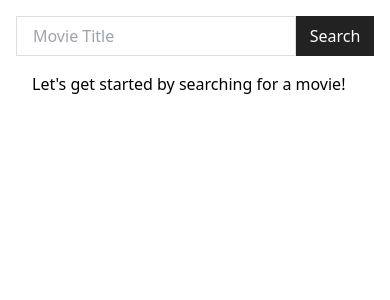
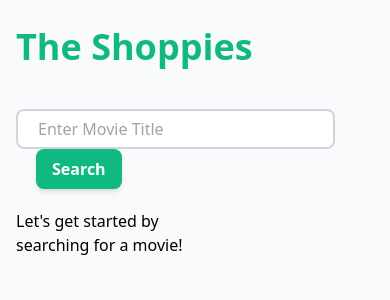
Before and after one commit to saakshishah/TheShoppies, a React (Create React App) app in the folder the_shoppies/: page / in a window 390 px wide. Shown: the top 300 px of the page. Built offline with nearby package versions, Linux system fonts and the light colour scheme.

Commit message:
Significant interface changes made

```diff
--- a/the_shoppies/src/App.css
+++ b/the_shoppies/src/App.css
@@ -1,10 +1,10 @@
-* {
+/* * {
   box-sizing: border-box;
   margin: 0;
   padding: 0;
-}
+} */
 
-body {
+/* body {
   padding: 1rem;
   transition: all 0.5s;
 }
@@ -31,9 +31,9 @@ a {
   outline: none;
   padding: 0px 1rem;
   font-size: 16px;
-}
+} */
 
-.Form button {
+/* .Form button {
   height: 40px;
   width: 100px;
   background: #222;
@@ -44,9 +44,9 @@ a {
 
 .query {
   padding-bottom: 2rem;
-}
+} */
 
-.loading {
+/* .loading {
   width: 20px;
   height: 20px;
   border-radius: 50%;
@@ -57,7 +57,7 @@ a {
 
 .loading::before {
   position: absolute;
-	content: '';
+  content: "";
   left: 0px;
   top: 0px;
   width: 100%;
@@ -82,9 +82,9 @@ a {
   100% {
     transform: rotate(360deg);
   }
-}
+} */
 
-main {
+/* main {
   padding: 1rem;
 }
 
@@ -92,4 +92,4 @@ main {
   line-height: 2;
   color: black;
   margin-top: 10px;
-}
+} */
--- a/the_shoppies/src/App.js
+++ b/the_shoppies/src/App.js
@@ -38,28 +38,48 @@ const App = () => {
   };
 
   return (
-    <div className="App">
-      <header> OMDB Search </header>
-      <form className="Form" onSubmit={handleSubmit}>
+    <div class="bg-gray-50 bg-cover h-screen">
+      <div class="max-w-7xl mx-auto py-6 px-4 sm:px-6 lg:px-8">
+        <header>
+          <h1 class="text-4xl font-bold leading-tight text-green-500">
+            The Shoppies
+          </h1>
+        </header>
+
+        <form onSubmit={handleSubmit}>
           <input
+            class="border-2 border-gray-300 mt-10 bg-white h-10 px-5 pr-16 rounded-lg text-l focus:outline-none"
             type="text"
             autoFocus
             autoComplete="off"
             name="search"
-          placeholder="Movie Title"
-        />
-        <button> Search </button>
+            placeholder="Enter Movie Title"
+          ></input>
+          <button class="py-2 px-4 font-semibold rounded-lg shadow-md text-white bg-green-500 hover:bg-green-700 ml-5">
+            {" "}
+            Search{" "}
+          </button>
         </form>
-      <main>
+        <div class="grid grid-cols-2 gap-4">
+          <div>
             {status === "idle" && (
-          <div> Let's get started by searching for a movie! </div>
+              <div class="mt-5">
+                {" "}
+                Let's get started by searching for a movie!{" "}
+              </div>
             )}
             {status === "error" && <div>{error}</div>}
-        {status === "fetching" && <div className="loading"></div>}
+            {status === "fetching" && (
+              <div class="rounded-full animate-spin w-5 h-5 border-2 border-black">
+                {" "}
+              </div>
+            )}
             {status === "fetched" && (
               <>
-            <div className="query"> Search results for {query} </div>
-            {movies.length === 0 && <div> No articles found! :( </div>}
+                <div class="mt-5"> Search results for {query} </div>
+                {data.Response === "False" && (
+                  <div> No articles found! :( </div>
+                )}
                 {movies.map((movie, index) => (
                   <div className="movie" key={index}>
                     <a
@@ -72,7 +92,7 @@ const App = () => {
                     year: {movie.Year}
                     {console.log(list.length)}
                     <button
-                  class="py-2 px-4 font-semibold rounded-lg shadow-md text-white bg-green-500 hover:bg-green-700"
+                      class="disabled:opacity-50 py-2 px-4 font-semibold rounded-lg shadow-md text-white bg-green-500 active:bg-green-700"
                       onClick={() => {
                         list.length <= 4
                           ? addNomination(movie.imdbID, movie.Title)
@@ -86,20 +106,85 @@ const App = () => {
                 ))}
               </>
             )}
-      </main>
+          </div>
           <div>
-        <ul>
             {list.map((item, index) => (
-            <li key={index}>
+              <div className="movie" key={index}>
                 {item.name}
-              <button onClick={() => removeNomination(item.imdbID, item.Title)}>
+                <button
+                  onClick={() => removeNomination(item.imdbID, item.Title)}
+                >
                   Remove
                 </button>
-            </li>
+              </div>
             ))}
-        </ul>
           </div>
         </div>
+      </div>
+    </div>
+
+    // <div className="App">
+    //   <header> OMDB Search </header>
+    //   <form className="Form" onSubmit={handleSubmit}>
+    //     <input
+    //       type="text"
+    //       autoFocus
+    //       autoComplete="off"
+    //       name="search"
+    //       placeholder="Movie Title"
+    //     />
+    //     <button> Search </button>
+    //   </form>
+    //   <main>
+    //     {status === "idle" && (
+    //       <div> Let's get started by searching for a movie! </div>
+    //     )}
+    //     {status === "error" && <div>{error}</div>}
+    //     {status === "fetching" && <div className="loading"></div>}
+    //     {status === "fetched" && (
+    //       <>
+    //         <div className="query"> Search results for {query} </div>
+    //         {movies.length === 0 && <div> No articles found! :( </div>}
+    //         {movies.map((movie, index) => (
+    //           <div className="movie" key={index}>
+    //             <a
+    //               target="_blank"
+    //               href={movie.Poster}
+    //               rel="noopener noreferrer"
+    //             >
+    //               {movie.Title}
+    //             </a>{" "}
+    //             year: {movie.Year}
+    //             {console.log(list.length)}
+    //             <button
+    //               class="disabled:opacity-50 py-2 px-4 font-semibold rounded-lg shadow-md text-white bg-green-500 hover:bg-green-700"
+    //               onClick={() => {
+    //                 list.length <= 4
+    //                   ? addNomination(movie.imdbID, movie.Title)
+    //                   : alert("5 Nominations Reached");
+    //               }}
+    //               disabled={button[movie.imdbID]}
+    //             >
+    //               Add{" "}
+    //             </button>
+    //           </div>
+    //         ))}
+    //       </>
+    //     )}
+    //   </main>
+    //   <div>
+    //     <ul>
+    //       {list.map((item, index) => (
+    //         <li key={index}>
+    //           {item.name}
+    //           <button onClick={() => removeNomination(item.imdbID, item.Title)}>
+    //             Remove
+    //           </button>
+    //         </li>
+    //       ))}
+    //     </ul>
+    //   </div>
+    // </div>
   );
 };
 
--- a/the_shoppies/tailwind.config.js
+++ b/the_shoppies/tailwind.config.js
@@ -2,11 +2,23 @@ module.exports = {
   purge: [],
   darkMode: false, // or 'media' or 'class'
   theme: {
-    extend: {},
+    extend: {
+      keyframes: {
+       spin: {
+         '0%': { transform: 'rotate(0deg) scale(1,1)' },
+         '50%': { transform: 'rotate(180deg) scale(1,1)' },
+         '100%': { transform: 'rotate(3600deg) ' },
+       }
+      },
+      animation: {
+        spin: 'spin 1s ease-out 0s infinite',
+       }
+    }
   },
   variants: {
     extend: {
-      opacity: ['disabled'],
+     backgroundColor: ['active'],
+     opacity: ['disabled'],
     }
   },
   plugins: [],
```
Lines whose indentation alone changed are shown as unchanged.
